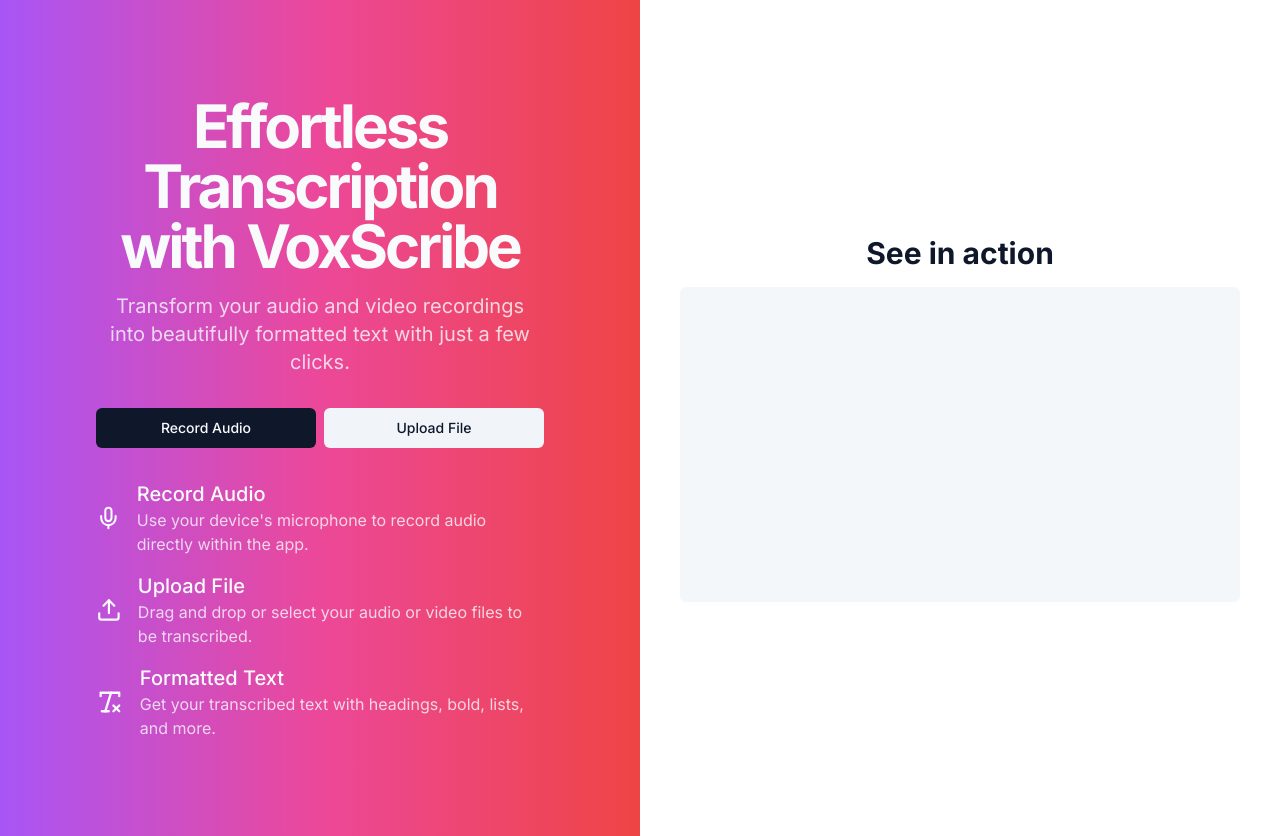
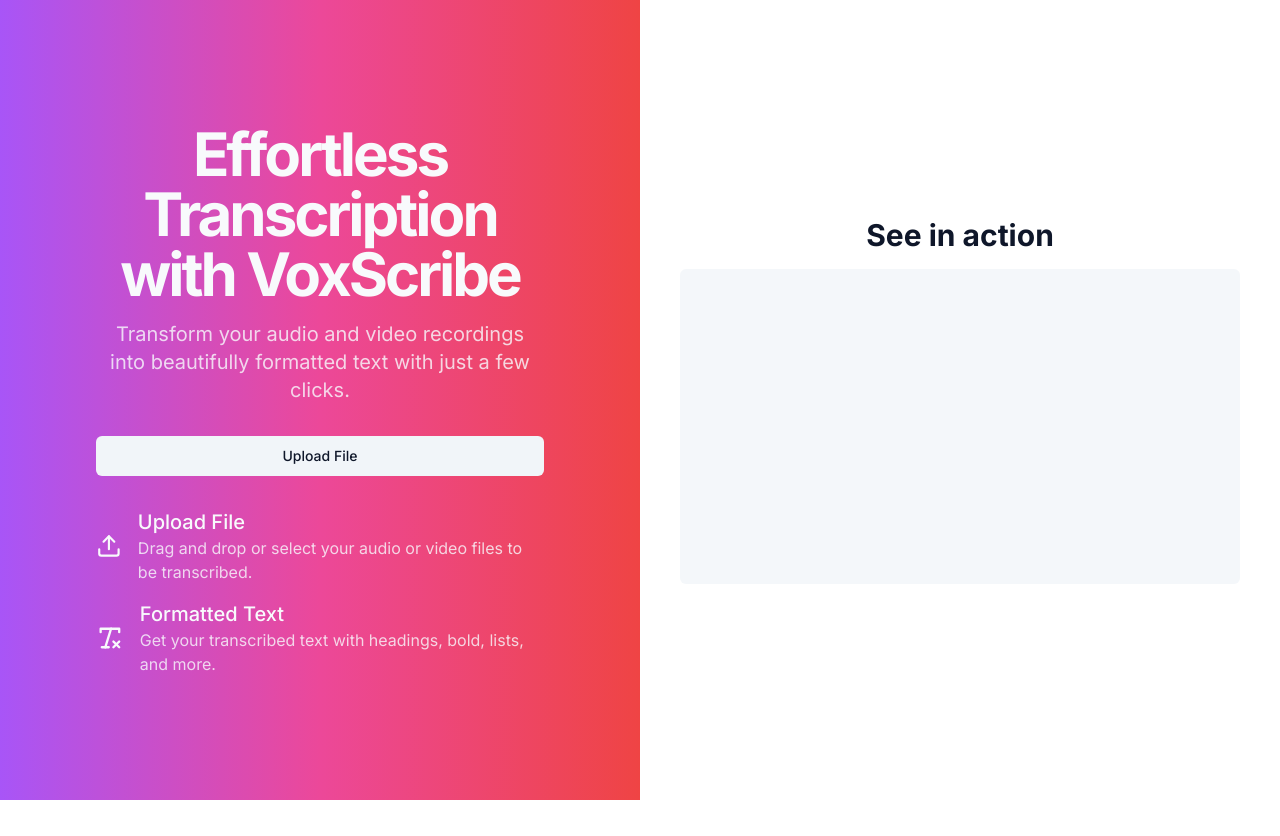
Before and after one commit to mazeincoding/VoxScribe-AI, a Next.js app: page / in a window 1280 px wide. After the commit the page ends 800 px from the top, so only its background shows below. Built offline with nearby package versions, Linux system fonts and the light colour scheme.

Commit message:
Removed audio recording. Users can only upload.

```diff
--- a/src/audio/recorder-processor.ts
+++ /dev/null
@@ -1,34 +0,0 @@
-class RecorderProcessor extends AudioWorkletProcessor {
-  private _buffer: Float32Array[] = [];
-
-  constructor() {
-    super();
-    this.port.onmessage = (event) => {
-      if (event.data === 'flush') {
-        this.flush();
-      }
-    };
-  }
-
-  process(inputs: Float32Array[][]) {
-    const input = inputs[0];
-    if (input.length > 0) {
-      this._buffer.push(input[0].slice());
-    }
-    return true;
-  }
-
-  flush() {
-    const bufferLength = this._buffer.reduce((acc, cur) => acc + cur.length, 0);
-    const buffer = new Float32Array(bufferLength);
-    let offset = 0;
-    for (const chunk of this._buffer) {
-      buffer.set(chunk, offset);
-      offset += chunk.length;
-    }
-    this.port.postMessage(buffer);
-    this._buffer = [];
-  }
-}
-
-registerProcessor('recorder-processor', RecorderProcessor);
--- a/src/audio/types.d.ts
+++ /dev/null
@@ -1,13 +0,0 @@
-declare class AudioWorkletProcessor {
-  readonly port: MessagePort;
-  process(
-    inputs: Float32Array[][],
-    outputs: Float32Array[][],
-    parameters: Record<string, Float32Array>
-  ): boolean;
-}
-
-declare function registerProcessor(
-  name: string,
-  processorCtor: typeof AudioWorkletProcessor
-): void;
--- a/src/components/landing-page.tsx
+++ b/src/components/landing-page.tsx
@@ -1,8 +1,8 @@
 "use client";
 
-import { useRef, useState, useEffect } from "react";
+import { useRef, useState } from "react";
 import { Button } from "@/components/ui/button";
-import { MicIcon, RemoveFormattingIcon, UploadIcon } from "@/components/icons";
+import { UploadIcon, RemoveFormattingIcon } from "@/components/icons";
 import { Skeleton } from "@/components/ui/skeleton";
 import Feature from "@/components/feature";
 import {
@@ -15,65 +15,9 @@ import {
 } from "@/components/ui/dialog";
 
 export default function LandingPage() {
-  const [isRecording, setIsRecording] = useState(false);
   const [audioURL, setAudioURL] = useState<string | null>(null);
   const [isDialogOpen, setIsDialogOpen] = useState(false);
   const fileInputRef = useRef<HTMLInputElement>(null);
-  const audioContextRef = useRef<AudioContext | null>(null);
-  const audioWorkletNodeRef = useRef<AudioWorkletNode | null>(null);
-  const mediaStreamRef = useRef<MediaStream | null>(null);
-
-  useEffect(() => {
-    if (typeof window !== "undefined" && !navigator.mediaDevices) {
-      console.error("navigator.mediaDevices is not supported in this browser.");
-    }
-  }, []);
-
-  const handleRecordClick = async () => {
-    if (isRecording) {
-      audioWorkletNodeRef.current?.port.postMessage("flush");
-      mediaStreamRef.current?.getTracks().forEach((track) => track.stop());
-      audioContextRef.current?.close();
-    } else {
-      if (navigator.mediaDevices && navigator.mediaDevices.getUserMedia) {
-        try {
-          const stream = await navigator.mediaDevices.getUserMedia({
-            audio: true,
-          });
-          mediaStreamRef.current = stream;
-          const audioContext = new AudioContext();
-          audioContextRef.current = audioContext;
-          await audioContext.audioWorklet.addModule(
-            "/src/audio/recorder-processor.js"
-          );
-          const audioWorkletNode = new AudioWorkletNode(
-            audioContext,
-            "recorder-processor"
-          );
-          audioWorkletNodeRef.current = audioWorkletNode;
-
-          audioWorkletNode.port.onmessage = (event) => {
-            const audioBuffer = event.data;
-            const audioBlob = new Blob([audioBuffer], { type: "audio/wav" });
-            const audioUrl = URL.createObjectURL(audioBlob);
-            setAudioURL(audioUrl);
-            setIsDialogOpen(true);
-          };
-
-          const source = audioContext.createMediaStreamSource(stream);
-          source.connect(audioWorkletNode);
-          audioWorkletNode.connect(audioContext.destination);
-        } catch (err) {
-          console.error("Error accessing media devices.", err);
-        }
-      } else {
-        console.error(
-          "navigator.mediaDevices.getUserMedia is not supported in this browser."
-        );
-      }
-    }
-    setIsRecording(!isRecording);
-  };
 
   const handleUploadClick = () => {
     fileInputRef.current?.click();
@@ -82,24 +26,16 @@ export default function LandingPage() {
   const handleFileChange = (event: React.ChangeEvent<HTMLInputElement>) => {
     const files = event.target.files;
     if (files && files.length > 0) {
-      // Handle file upload logic here
-      console.log(files[0]);
+      const file = files[0];
+      const audioUrl = URL.createObjectURL(file);
+      setAudioURL(audioUrl);
+      setIsDialogOpen(true);
     }
   };
 
   const handleRetry = () => {
     setAudioURL(null);
     setIsDialogOpen(false);
-    setIsRecording(false);
-    if (mediaStreamRef.current) {
-      mediaStreamRef.current.getTracks().forEach((track) => track.stop());
-      mediaStreamRef.current = null;
-    }
-    if (audioContextRef.current) {
-      audioContextRef.current.close();
-      audioContextRef.current = null;
-    }
-    audioWorkletNodeRef.current = null;
   };
 
   return (
@@ -114,14 +50,6 @@ export default function LandingPage() {
             text with just a few clicks.
           </p>
           <div className="mt-8 flex flex-col gap-2 sm:flex-row">
-            <Button
-              className={`flex-1 ${
-                isRecording ? "bg-red-500 hover:bg-red-500" : ""
-              }`}
-              onClick={handleRecordClick}
-            >
-              {isRecording ? "Stop Recording" : "Record Audio"}
-            </Button>
             <Button
               variant="secondary"
               className="flex-1"
@@ -138,11 +66,6 @@ export default function LandingPage() {
             />
           </div>
           <div className="mt-8 flex flex-col gap-4">
-            <Feature
-              icon={<MicIcon className="h-8 w-8 text-primary-foreground" />}
-              title="Record Audio"
-              description="Use your device's microphone to record audio directly within the app."
-            />
             <Feature
               icon={<UploadIcon className="h-8 w-8 text-primary-foreground" />}
               title="Upload File"
```
